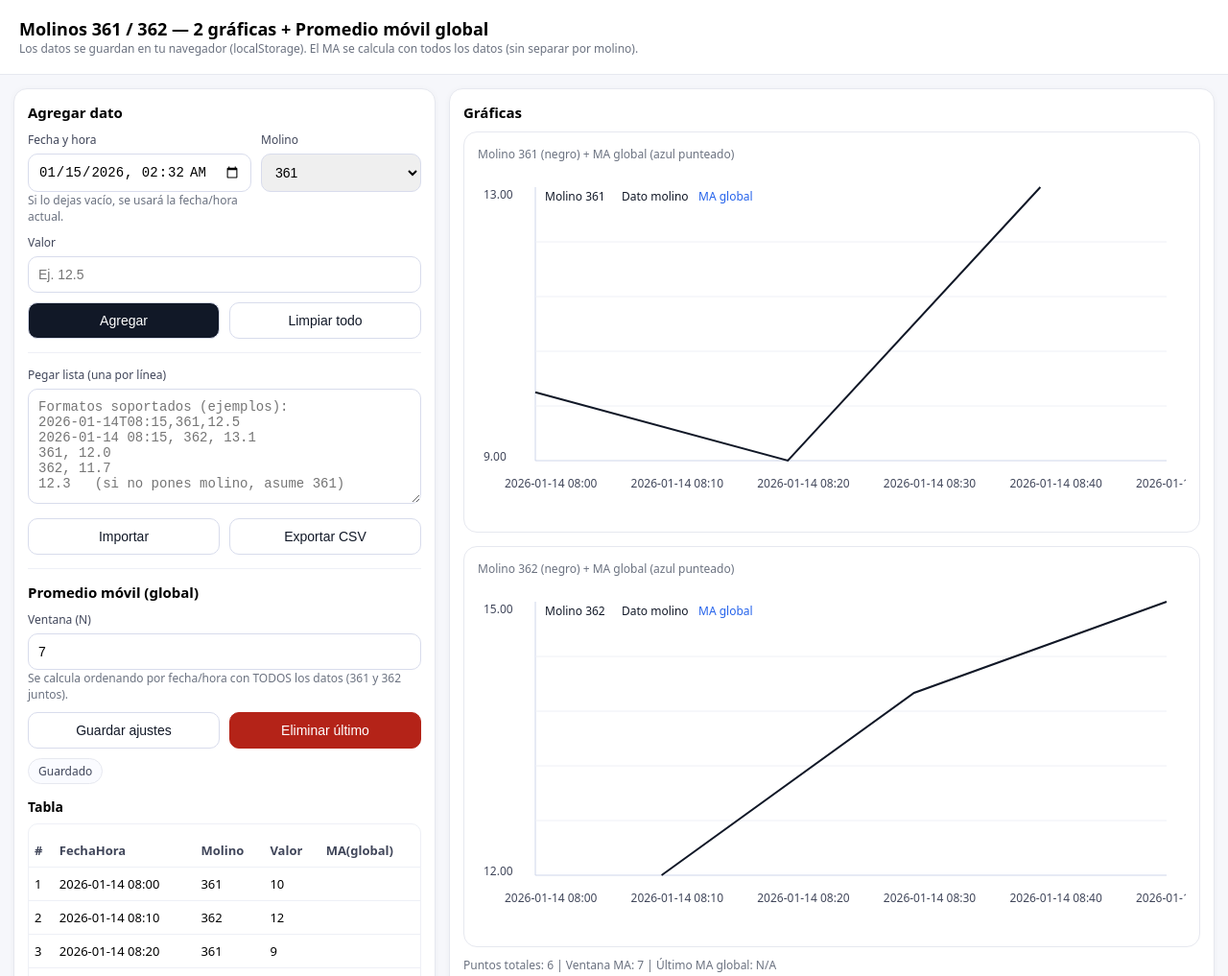
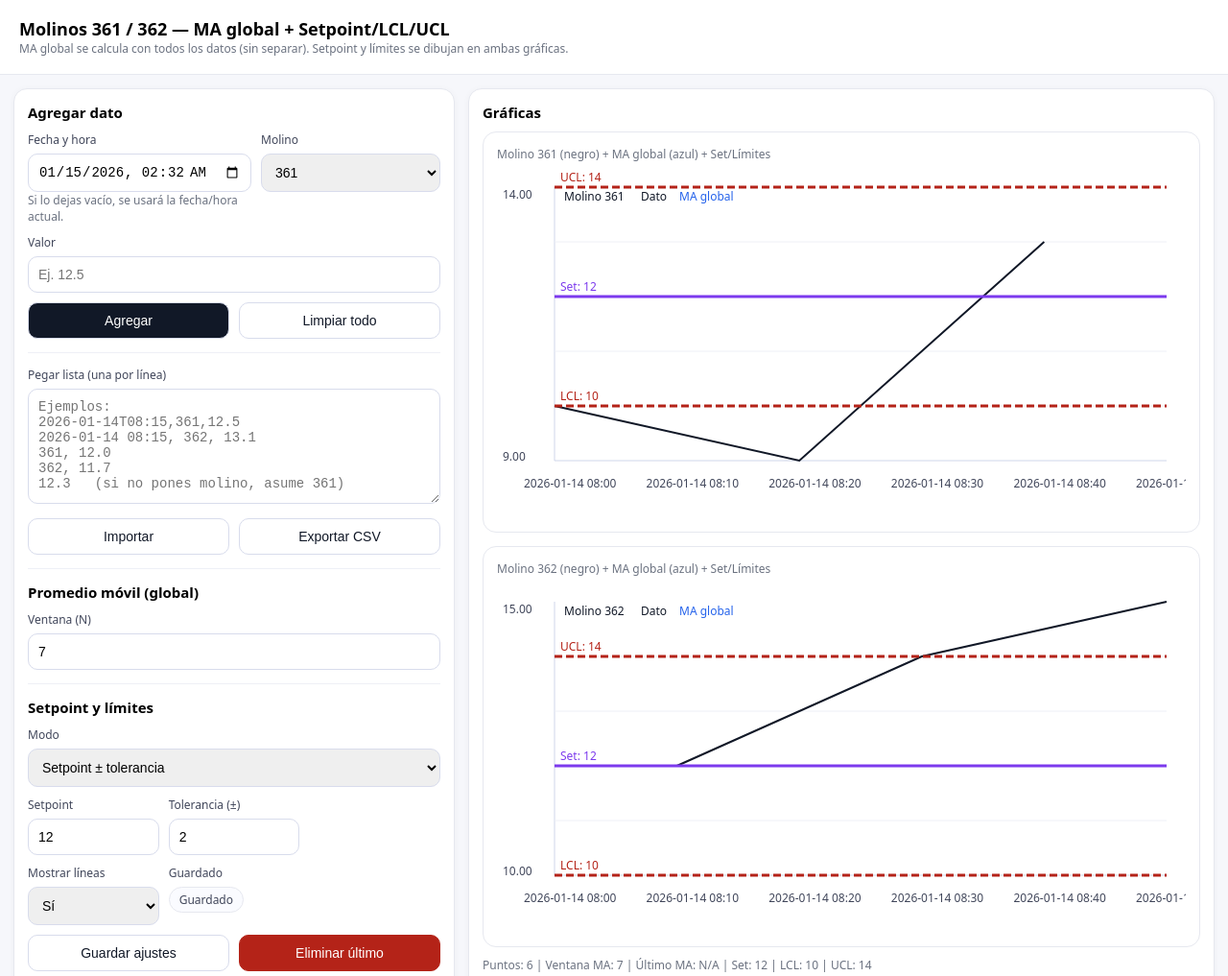
Before and after one commit to jcordonc/promedio-movil, a plain HTML site: page index.html in a window 1280 px wide. Shown: the top 1017 px of the page at 96% size. Drawn offline with Linux system fonts and the light colour scheme.

Commit message:
Se agregan etiquetas

```diff
--- a/index.html
+++ b/index.html
@@ -3,12 +3,12 @@
 <head>
   <meta charset="utf-8" />
   <meta name="viewport" content="width=device-width,initial-scale=1" />
-  <title>Molinos 361/362 + Promedio móvil global</title>
+  <title>Molinos 361/362 + MA global + Set/Límites</title>
   <style>
     body { font-family: system-ui, -apple-system, Segoe UI, Roboto, Arial; margin: 0; background:#f6f7fb; }
     header { padding: 18px 20px; background: white; border-bottom: 1px solid #e6e8ef; }
     h1 { margin: 0; font-size: 18px; }
-    main { display: grid; grid-template-columns: 440px 1fr; gap: 14px; padding: 14px; }
+    main { display: grid; grid-template-columns: 460px 1fr; gap: 14px; padding: 14px; }
     .card { background: white; border: 1px solid #e6e8ef; border-radius: 14px; padding: 14px; box-shadow: 0 1px 6px rgba(0,0,0,.04); }
     label { font-size: 12px; color:#40465a; display:block; margin-bottom: 6px; }
     input, textarea, select, button {
@@ -17,6 +17,7 @@
     }
     textarea { min-height: 120px; resize: vertical; }
     .row { display: grid; grid-template-columns: 1fr 1fr; gap: 10px; }
+    .row3 { display: grid; grid-template-columns: 1fr 1fr 1fr; gap: 10px; }
     .btns { display:flex; gap:10px; margin-top:10px; }
     button { cursor:pointer; border: 1px solid #d8dcec; background:#111827; color:white; }
     button.secondary { background:white; color:#111827; }
@@ -33,8 +34,8 @@
 </head>
 <body>
 <header>
-  <h1>Molinos 361 / 362 — 2 gráficas + Promedio móvil global</h1>
-  <div class="muted">Los datos se guardan en tu navegador (localStorage). El MA se calcula con todos los datos (sin separar por molino).</div>
+  <h1>Molinos 361 / 362 — MA global + Setpoint/LCL/UCL</h1>
+  <div class="muted">MA global se calcula con todos los datos (sin separar). Setpoint y límites se dibujan en ambas gráficas.</div>
 </header>
 
 <main>
@@ -67,7 +68,7 @@
     <hr style="border:none;border-top:1px solid #eef0f6;margin:14px 0;">
 
     <label for="bulkInput">Pegar lista (una por línea)</label>
-    <textarea id="bulkInput" placeholder="Formatos soportados (ejemplos):
+    <textarea id="bulkInput" placeholder="Ejemplos:
 2026-01-14T08:15,361,12.5
 2026-01-14 08:15, 362, 13.1
 361, 12.0
@@ -84,15 +85,57 @@
     <h2 style="margin:0 0 10px 0; font-size:15px;">Promedio móvil (global)</h2>
     <label for="windowInput">Ventana (N)</label>
     <input id="windowInput" type="number" min="1" value="7" />
-    <div class="muted">Se calcula ordenando por fecha/hora con TODOS los datos (361 y 362 juntos).</div>
+
+    <hr style="border:none;border-top:1px solid #eef0f6;margin:14px 0;">
+
+    <h2 style="margin:0 0 10px 0; font-size:15px;">Setpoint y límites</h2>
+
+    <label for="controlMode">Modo</label>
+    <select id="controlMode">
+      <option value="tolerance">Setpoint ± tolerancia</option>
+      <option value="direct">LCL/UCL directos</option>
+    </select>
+
+    <div class="row3" style="margin-top:10px;">
+      <div>
+        <label for="setpointInput">Setpoint</label>
+        <input id="setpointInput" type="number" step="any" placeholder="Ej. 12.0" />
+      </div>
+
+      <div id="tolWrap">
+        <label for="toleranceInput">Tolerancia (±)</label>
+        <input id="toleranceInput" type="number" step="any" placeholder="Ej. 1.5" />
+      </div>
+
+      <div id="uclWrap" style="display:none;">
+        <label for="uclInput">UCL</label>
+        <input id="uclInput" type="number" step="any" placeholder="Ej. 13.5" />
+      </div>
+    </div>
+
+    <div class="row3" style="margin-top:10px;">
+      <div id="lclWrap" style="display:none;">
+        <label for="lclInput">LCL</label>
+        <input id="lclInput" type="number" step="any" placeholder="Ej. 10.5" />
+      </div>
+
+      <div>
+        <label for="showControl">Mostrar líneas</label>
+        <select id="showControl">
+          <option value="on">Sí</option>
+          <option value="off">No</option>
+        </select>
+      </div>
+
+      <div>
+        <label>Guardado</label>
+        <span class="pill" id="persistInfo">Activo</span>
+      </div>
+    </div>
 
     <div class="btns">
       <button class="secondary" id="saveSettingsBtn">Guardar ajustes</button>
       <button class="danger" id="deleteLastBtn">Eliminar último</button>
-    </div>
-
-    <div style="margin-top:10px;">
-      <span class="pill" id="persistInfo">Activo</span>
     </div>
 
     <h3 style="margin:14px 0 8px 0; font-size:14px;">Tabla</h3>
@@ -111,12 +154,12 @@
 
     <div class="grid2">
       <div class="card" style="box-shadow:none;">
-        <div class="muted" style="margin-bottom:6px;">Molino 361 (negro) + MA global (azul punteado)</div>
+        <div class="muted" style="margin-bottom:6px;">Molino 361 (negro) + MA global (azul) + Set/Límites</div>
         <canvas id="chart361" width="1200" height="500"></canvas>
       </div>
 
       <div class="card" style="box-shadow:none;">
-        <div class="muted" style="margin-bottom:6px;">Molino 362 (negro) + MA global (azul punteado)</div>
+        <div class="muted" style="margin-bottom:6px;">Molino 362 (negro) + MA global (azul) + Set/Límites</div>
         <canvas id="chart362" width="1200" height="500"></canvas>
       </div>
     </div>
@@ -126,11 +169,19 @@
 </main>
 
 <script>
-  const STORAGE_KEY = "pm_molinos_state_v2";
+  const STORAGE_KEY = "pm_molinos_state_v3";
 
   const state = {
     points: [], // { id, dtISO, dtMs, molino, value }
-    settings: { windowSize: 7 }
+    settings: {
+      windowSize: 7,
+      controlMode: "tolerance", // tolerance | direct
+      setpoint: null,
+      tolerance: null,
+      lcl: null,
+      ucl: null,
+      showControl: "on"
+    }
   };
 
   const els = {
@@ -150,6 +201,15 @@
     chart361: document.getElementById("chart361"),
     chart362: document.getElementById("chart362"),
     summary: document.getElementById("summary"),
+    controlMode: document.getElementById("controlMode"),
+    setpointInput: document.getElementById("setpointInput"),
+    toleranceInput: document.getElementById("toleranceInput"),
+    lclInput: document.getElementById("lclInput"),
+    uclInput: document.getElementById("uclInput"),
+    showControl: document.getElementById("showControl"),
+    tolWrap: document.getElementById("tolWrap"),
+    lclWrap: document.getElementById("lclWrap"),
+    uclWrap: document.getElementById("uclWrap"),
   };
 
   function safeNumber(v) {
@@ -164,20 +224,16 @@
   }
 
   function nowLocalDatetimeISO() {
-    // datetime-local necesita formato YYYY-MM-DDTHH:mm (sin segundos)
     const d = new Date();
     const pad = (x) => String(x).padStart(2, "0");
     return `${d.getFullYear()}-${pad(d.getMonth()+1)}-${pad(d.getDate())}T${pad(d.getHours())}:${pad(d.getMinutes())}`;
   }
 
   function parseDatetimeToISO(dtStr) {
-    // dtStr puede venir como "2026-01-14T08:15" o "2026-01-14 08:15"
     if (!dtStr) return null;
     const cleaned = dtStr.trim().replace(" ", "T");
-    // si viene sin "T" pero con fecha, intentamos
     const d = new Date(cleaned);
     if (Number.isNaN(d.getTime())) return null;
-    // guardamos ISO completo para consistencia
     return d.toISOString();
   }
 
@@ -225,17 +281,13 @@
     const molino = normalizeMolino(molinoStr) || "361";
     const dtISO = parseDatetimeToISO(dtLocalStr) || new Date().toISOString();
     const dtMs = new Date(dtISO).getTime();
-
     const id = crypto?.randomUUID ? crypto.randomUUID() : String(Date.now()) + "_" + Math.random().toString(16).slice(2);
-
     state.points.push({ id, dtISO, dtMs, molino, value });
     saveToStorage();
     render();
   }
 
   function movingAverageByIndex(sortedPoints, windowSize) {
-    // sortedPoints: puntos ordenados por dtMs asc
-    // devuelve map id -> MA
     const ma = new Map();
     const vals = sortedPoints.map(p => p.value);
     let sum = 0;
@@ -253,18 +305,12 @@
     const parsed = [];
 
     for (const line of lines) {
-      // aceptamos separadores comunes: coma, punto y coma, tab
       const parts = line.split(/[,;|\t]+/).map(s => s.trim()).filter(Boolean);
 
       let dt = "";
       let molino = "";
       let value = null;
 
-      // Casos:
-      // A) dt,molino,value
-      // B) dt value (separado por espacios) -> lo detectamos
-      // C) molino,value
-      // D) value (asume molino 361 y dt ahora)
       if (parts.length >= 3) {
         dt = parts[0];
         molino = parts[1];
@@ -272,39 +318,22 @@
       } else if (parts.length === 2) {
         const m1 = normalizeMolino(parts[0]);
         const m2 = normalizeMolino(parts[1]);
-        const n0 = safeNumber(parts[0]);
-        const n1 = safeNumber(parts[1]);
-
         if (m1) { molino = parts[0]; value = safeNumber(parts[1]); }
         else if (m2) { molino = parts[1]; value = safeNumber(parts[0]); }
-        else if (n0 !== null && n1 === null) { value = n0; dt = parts[1]; }
-        else if (n1 !== null && n0 === null) { value = n1; dt = parts[0]; }
+        else { dt = parts[0]; value = safeNumber(parts[1]); }
+      } else {
+        const tryNumber = safeNumber(parts[0]);
+        if (tryNumber !== null) { value = tryNumber; molino = "361"; }
         else {
-          // fallback: intento dt,value
-          dt = parts[0];
-          value = safeNumber(parts[1]);
-        }
-      } else {
-        // 1 sola columna: puede ser solo valor o "dt molino valor" con espacios
-        const tryNumber = safeNumber(parts[0]);
-        if (tryNumber !== null) {
-          value = tryNumber;
-          molino = "361";
-        } else {
-          // por espacios
           const p2 = line.split(/\s+/).map(s => s.trim()).filter(Boolean);
-          // Ej: "2026-01-14 08:15 361 12.5" (4 tokens)
           if (p2.length >= 3) {
-            // buscamos valor al final
             const last = safeNumber(p2[p2.length - 1]);
             if (last !== null) {
               value = last;
-              // buscamos molino en tokens
               const mm = p2.find(t => normalizeMolino(t));
               molino = mm || "361";
-              // dt = todo menos molino y valor
               const dtTokens = p2.filter(t => t !== molino && t !== String(value));
-              dt = dtTokens.slice(0, 2).join(" "); // típico "YYYY-MM-DD HH:mm"
+              dt = dtTokens.slice(0, 2).join(" ");
             }
           }
         }
@@ -318,12 +347,31 @@
     return parsed;
   }
 
+  function computeLimits() {
+    if ((state.settings.showControl || "on") !== "on") return { setpoint: null, lcl: null, ucl: null };
+
+    const sp = safeNumber(state.settings.setpoint);
+    if (sp === null) return { setpoint: null, lcl: null, ucl: null };
+
+    const mode = state.settings.controlMode || "tolerance";
+    if (mode === "tolerance") {
+      const tol = safeNumber(state.settings.tolerance);
+      if (tol === null) return { setpoint: sp, lcl: null, ucl: null };
+      return { setpoint: sp, lcl: sp - tol, ucl: sp + tol };
+    }
+
+    const lcl = safeNumber(state.settings.lcl);
+    const ucl = safeNumber(state.settings.ucl);
+    return { setpoint: sp, lcl: lcl, ucl: ucl };
+  }
+
   function exportCSV() {
     const windowSize = Math.max(1, parseInt(els.windowInput.value || "1", 10));
     const sorted = [...state.points].sort((a,b) => a.dtMs - b.dtMs);
     const maMap = movingAverageByIndex(sorted, windowSize);
+    const limits = computeLimits();
 
-    const rows = [["id","datetime_iso","datetime_local","molino","value","ma_global"]];
+    const rows = [["id","datetime_iso","datetime_local","molino","value","ma_global","setpoint","lcl","ucl"]];
     for (const p of sorted) {
       const ma = maMap.get(p.id);
       rows.push([
@@ -332,7 +380,10 @@
         formatLocal(p.dtISO),
         p.molino,
         String(p.value),
-        ma === null ? "" : String(ma)
+        ma === null ? "" : String(ma),
+        limits.setpoint ?? "",
+        limits.lcl ?? "",
+        limits.ucl ?? ""
       ]);
     }
 
@@ -345,7 +396,7 @@
     const url = URL.createObjectURL(blob);
     const a = document.createElement("a");
     a.href = url;
-    a.download = "molinos_ma_global.csv";
+    a.download = "molinos_ma_set_limites.csv";
     a.click();
     URL.revokeObjectURL(url);
   }
@@ -367,6 +418,31 @@
     }
   }
 
+  function updateControlModeVisibility() {
+    const mode = els.controlMode.value;
+    if (mode === "tolerance") {
+      els.tolWrap.style.display = "block";
+      els.lclWrap.style.display = "none";
+      els.uclWrap.style.display = "none";
+    } else {
+      els.tolWrap.style.display = "none";
+      els.lclWrap.style.display = "block";
+      els.uclWrap.style.display = "block";
+    }
+  }
+
+  function drawHorizontalLine(ctx, cssW, padding, yPos, label, dash) {
+    ctx.save();
+    ctx.setLineDash(dash || [6,4]);
+    ctx.beginPath();
+    ctx.moveTo(padding.left, yPos);
+    ctx.lineTo(cssW - padding.right, yPos);
+    ctx.stroke();
+    ctx.setLineDash([]);
+    ctx.fillText(label, padding.left + 6, yPos - 6);
+    ctx.restore();
+  }
+
   function drawChart(canvas, seriesPoints, globalSorted, maMap, titleMolino) {
     const ctx = canvas.getContext("2d");
 
@@ -384,24 +460,31 @@
     const w = cssW - padding.left - padding.right;
     const h = cssH - padding.top - padding.bottom;
 
-    // Eje X común: índice de globalSorted (timeline global)
+    // Eje X global
     const indexById = new Map();
     for (let i = 0; i < globalSorted.length; i++) indexById.set(globalSorted[i].id, i);
 
     const N = globalSorted.length;
     const x = (i) => padding.left + (N === 1 ? w/2 : (i / (N - 1)) * w);
 
-    // preparar series y rango Y (dato molino + MA global)
     const molinoSeries = new Array(N).fill(null);
     for (const p of seriesPoints) {
       const idx = indexById.get(p.id);
       if (idx !== undefined) molinoSeries[idx] = p.value;
     }
+
     const maSeries = globalSorted.map(p => maMap.get(p.id));
+    const limits = computeLimits();
+
+    const extraY = [];
+    if (limits.setpoint !== null) extraY.push(limits.setpoint);
+    if (limits.lcl !== null) extraY.push(limits.lcl);
+    if (limits.ucl !== null) extraY.push(limits.ucl);
 
     const allY = []
       .concat(molinoSeries.filter(v => v !== null))
-      .concat(maSeries.filter(v => v !== null));
+      .concat(maSeries.filter(v => v !== null))
+      .concat(extraY);
 
     if (allY.length === 0) return;
 
@@ -429,12 +512,13 @@
       ctx.stroke();
     }
 
-    // labels
+    // Y labels
     ctx.fillStyle = "#40465a";
     ctx.font = "12px system-ui, -apple-system, Segoe UI, Roboto, Arial";
     ctx.fillText(minY.toFixed(2), 6, padding.top + h);
     ctx.fillText(maxY.toFixed(2), 6, padding.top + 12);
 
+    // X ticks
     const tickCount = Math.min(6, N);
     for (let t = 0; t < tickCount; t++) {
       const idx = tickCount === 1 ? 0 : Math.round((t/(tickCount-1)) * (N - 1));
@@ -461,33 +545,42 @@
       ctx.setLineDash([]);
     }
 
-    // data molino (negro)
-    drawLine(molinoSeries, "#111827", 2, false);
+    // series
+    drawLine(molinoSeries, "#111827", 2, false); // dato molino
+    drawLine(maSeries, "#2563eb", 3, true);      // MA global
 
-    // MA global (azul punteado)
-    drawLine(maSeries, "#2563eb", 3, true);
+    // control lines
+    if (limits.setpoint !== null) {
+      ctx.strokeStyle = "#7c3aed";
+      ctx.fillStyle = "#7c3aed";
+      drawHorizontalLine(ctx, cssW, padding, y(limits.setpoint), `Set: ${limits.setpoint}`, [2,0]);
+    }
+    if (limits.ucl !== null) {
+      ctx.strokeStyle = "#b42318";
+      ctx.fillStyle = "#b42318";
+      drawHorizontalLine(ctx, cssW, padding, y(limits.ucl), `UCL: ${limits.ucl}`, [8,4]);
+    }
+    if (limits.lcl !== null) {
+      ctx.strokeStyle = "#b42318";
+      ctx.fillStyle = "#b42318";
+      drawHorizontalLine(ctx, cssW, padding, y(limits.lcl), `LCL: ${limits.lcl}`, [8,4]);
+    }
 
-    // título
+    // título + leyenda
     ctx.fillStyle = "#111827";
     ctx.fillText(`Molino ${titleMolino}`, padding.left + 10, padding.top + 14);
-
-    // leyenda
     ctx.fillStyle = "#111827";
-    ctx.fillText("Dato molino", padding.left + 90, padding.top + 14);
+    ctx.fillText("Dato", padding.left + 90, padding.top + 14);
     ctx.fillStyle = "#2563eb";
-    ctx.fillText("MA global", padding.left + 170, padding.top + 14);
+    ctx.fillText("MA global", padding.left + 130, padding.top + 14);
   }
 
   function render() {
     state.settings.windowSize = Math.max(1, parseInt(els.windowInput.value || "1", 10));
 
-    // Orden global por fecha/hora
     const globalSorted = [...state.points].sort((a,b) => a.dtMs - b.dtMs);
-
-    // MA global calculado con TODOS los datos
     const maMap = movingAverageByIndex(globalSorted, state.settings.windowSize);
 
-    // separar por molino para graficar (solo para la línea negra)
     const m361 = globalSorted.filter(p => p.molino === "361");
     const m362 = globalSorted.filter(p => p.molino === "362");
 
@@ -496,8 +589,11 @@
     drawChart(els.chart362, m362, globalSorted, maMap, "362");
 
     const lastMA = [...globalSorted].reverse().map(p => maMap.get(p.id)).find(v => v !== null);
+    const lim = computeLimits();
+
     els.summary.textContent =
-      `Puntos totales: ${globalSorted.length} | Ventana MA: ${state.settings.windowSize} | Último MA global: ${lastMA === undefined ? "N/A" : lastMA.toFixed(4)}`;
+      `Puntos: ${globalSorted.length} | Ventana MA: ${state.settings.windowSize} | Último MA: ${lastMA === undefined ? "N/A" : lastMA.toFixed(4)} | ` +
+      `Set: ${lim.setpoint ?? "—"} | LCL: ${lim.lcl ?? "—"} | UCL: ${lim.ucl ?? "—"}`;
 
     saveToStorage();
   }
@@ -506,10 +602,8 @@
   els.addBtn.addEventListener("click", () => {
     const value = safeNumber(els.valueInput.value);
     if (value === null) return alert("Ingresa un valor numérico válido.");
-
     const dtLocal = els.dtInput.value || nowLocalDatetimeISO();
     const molino = els.molinoInput.value;
-
     addPoint(dtLocal, molino, value);
     els.valueInput.value = "";
   });
@@ -530,14 +624,44 @@
 
   els.exportBtn.addEventListener("click", exportCSV);
 
-  els.saveSettingsBtn.addEventListener("click", () => {
-    state.settings.windowSize = Math.max(1, parseInt(els.windowInput.value || "1", 10));
+  els.deleteLastBtn.addEventListener("click", () => {
+    state.points.pop();
     saveToStorage();
     render();
   });
 
-  els.deleteLastBtn.addEventListener("click", () => {
-    state.points.pop();
+  els.controlMode.addEventListener("change", () => {
+    updateControlModeVisibility();
+  });
+
+  els.saveSettingsBtn.addEventListener("click", () => {
+    // leer settings
+    state.settings.windowSize = Math.max(1, parseInt(els.windowInput.value || "1", 10));
+    state.settings.controlMode = els.controlMode.value;
+    state.settings.setpoint = safeNumber(els.setpointInput.value);
+    state.settings.tolerance = safeNumber(els.toleranceInput.value);
+    state.settings.lcl = safeNumber(els.lclInput.value);
+    state.settings.ucl = safeNumber(els.uclInput.value);
+    state.settings.showControl = els.showControl.value;
+
+    // validaciones suaves
+    if (state.settings.showControl === "on" && state.settings.setpoint === null) {
+      alert("Para mostrar set/límites, ingresa un Setpoint válido.");
+      return;
+    }
+    if (state.settings.controlMode === "tolerance" && state.settings.showControl === "on") {
+      if (state.settings.tolerance === null) {
+        alert("En modo tolerancia, ingresa una tolerancia válida.");
+        return;
+      }
+    }
+
+    saveToStorage();
+    render();
+  });
+
+  els.windowInput.addEventListener("input", () => {
+    state.settings.windowSize = Math.max(1, parseInt(els.windowInput.value || "1", 10));
     saveToStorage();
     render();
   });
@@ -547,26 +671,36 @@
   // ===== Inicio =====
   function syncSettingsToInputs() {
     els.windowInput.value = String(state.settings.windowSize ?? 7);
+
+    els.controlMode.value = state.settings.controlMode ?? "tolerance";
+    els.setpointInput.value = state.settings.setpoint ?? "";
+    els.toleranceInput.value = state.settings.tolerance ?? "";
+    els.lclInput.value = state.settings.lcl ?? "";
+    els.uclInput.value = state.settings.ucl ?? "";
+    els.showControl.value = state.settings.showControl ?? "on";
+    updateControlModeVisibility();
   }
 
   const loaded = loadFromStorage();
   syncSettingsToInputs();
 
-  // Si no hay datos, pone ejemplo
   if (!loaded || state.points.length === 0) {
-    const base = "2026-01-14T08:00";
-    addPoint(base, "361", 10);
+    addPoint("2026-01-14T08:00", "361", 10);
     addPoint("2026-01-14T08:10", "362", 12);
     addPoint("2026-01-14T08:20", "361", 9);
     addPoint("2026-01-14T08:30", "362", 14);
     addPoint("2026-01-14T08:40", "361", 13);
     addPoint("2026-01-14T08:50", "362", 15);
-    els.dtInput.value = nowLocalDatetimeISO();
+
+    state.settings.setpoint = 12;
+    state.settings.tolerance = 2;
+    state.settings.controlMode = "tolerance";
+    state.settings.showControl = "on";
+    syncSettingsToInputs();
     saveToStorage();
-  } else {
-    els.dtInput.value = nowLocalDatetimeISO();
   }
 
+  els.dtInput.value = nowLocalDatetimeISO();
   render();
 </script>
 </body>
```
